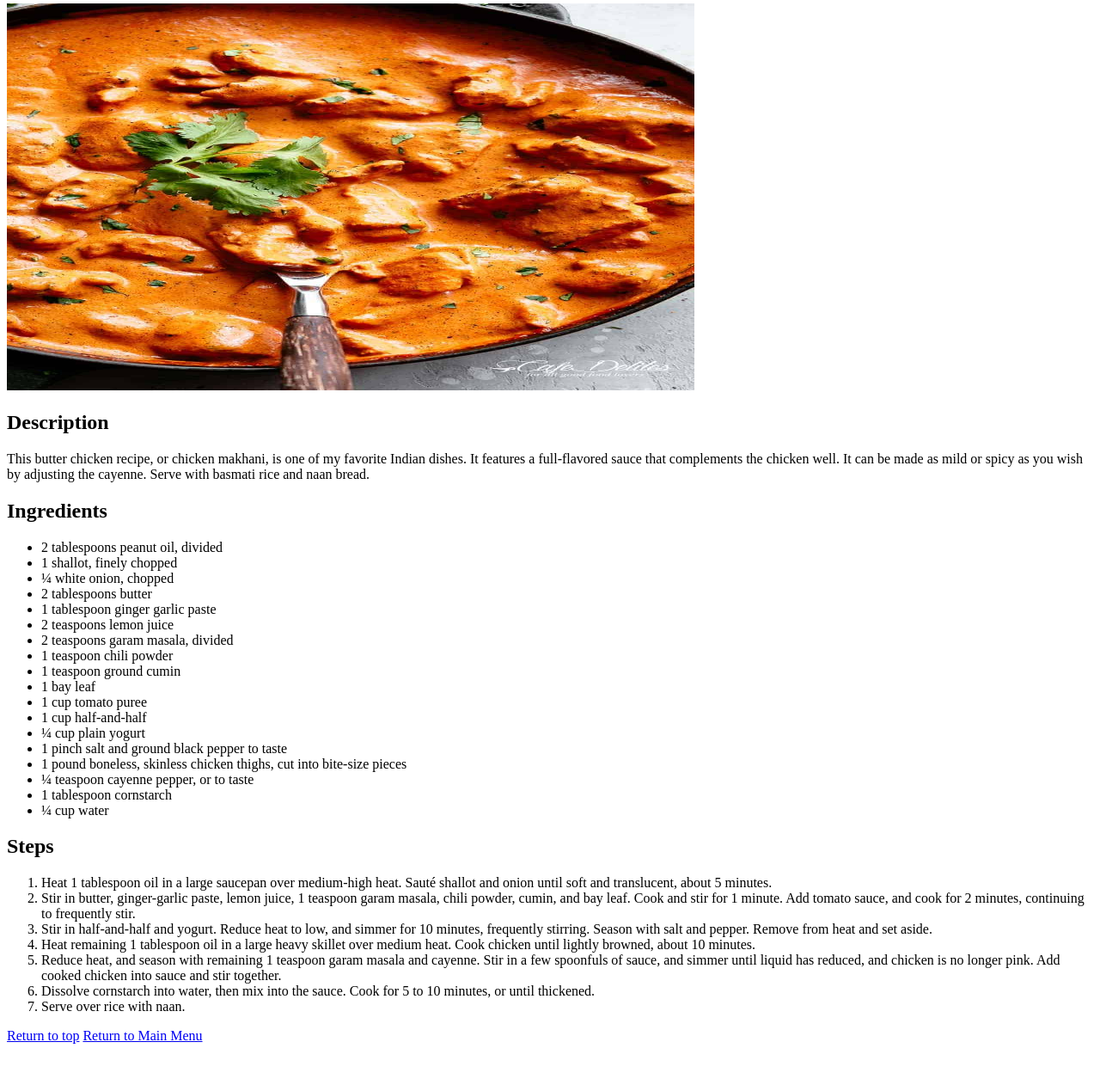
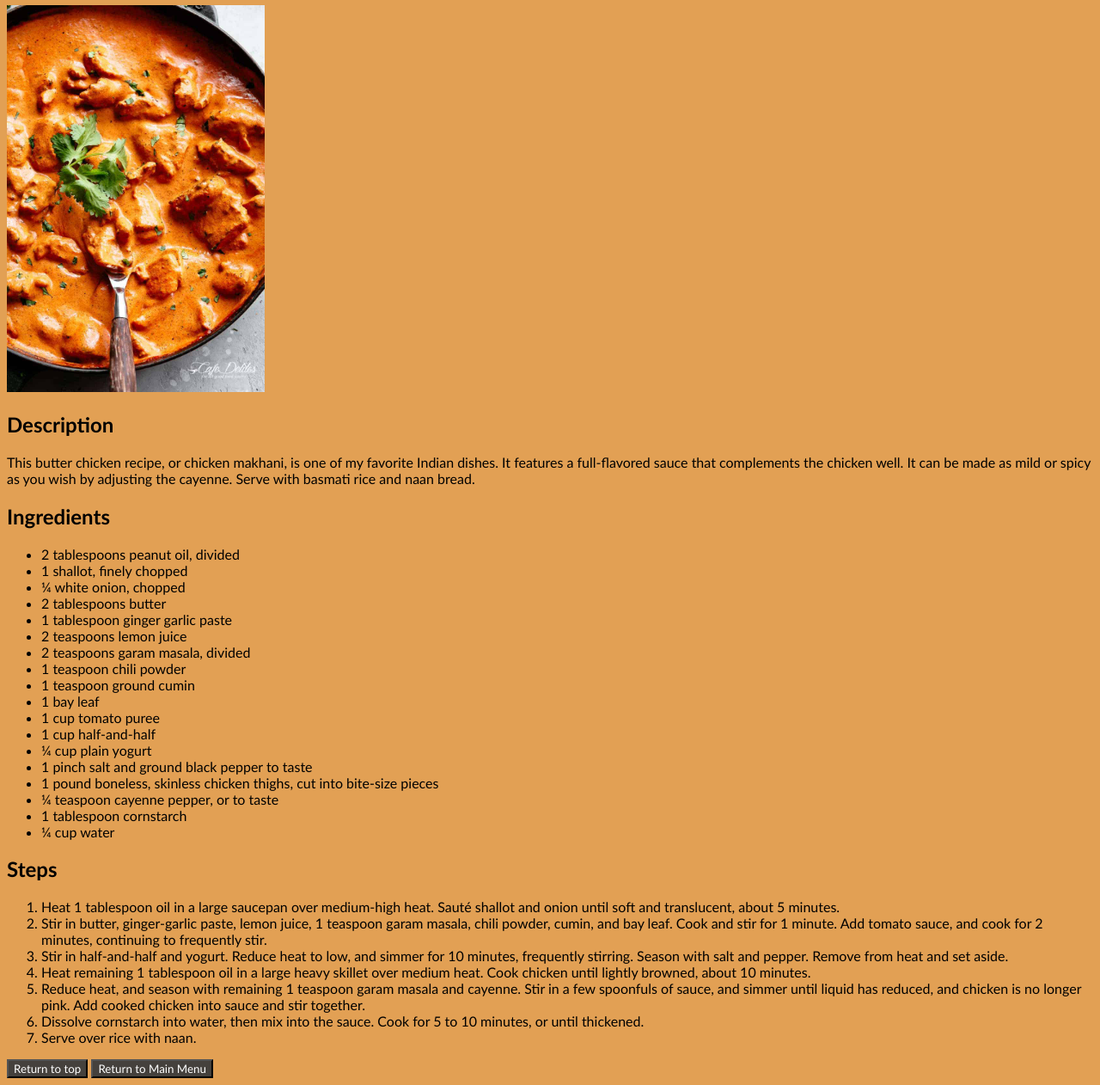
Before and after one commit to Roodini/odin-recipes, a plain HTML site: page recipes/butter-chicken.html in a window 1280 px wide. Shown: the part 76-1338 px from the top of the page at 86% size. Before the commit the page ends 1298 px from the top, so only its background shows below. Drawn offline with Linux system fonts and the light colour scheme.

Commit message:
Edited recipe pages with CSS
Changed background color, font, image size, and made buttons for the bottom 2 links

```diff
--- a/recipes/butter-chicken.html
+++ b/recipes/butter-chicken.html
@@ -3,11 +3,12 @@
 <head>
     <meta charset="UTF-8">
     <meta name="viewport" content="width=device-width, initial-scale=1.0">
+    <link rel="stylesheet" href="../styles.css">
     <title>Butter Chicken Recipe</title>
 </head>
 <body>
     <h1 id="header">Butter Chicken</h1>
-    <img src="images/Butter-Chicken-IMAGE-64.jpg" alt="Image of butter chicken" style="width:800px; height:450px;">
+    <img id="images" src="images/Butter-Chicken-IMAGE-64.jpg" alt="Image of butter chicken">
     <h2>Description</h2>
     <p>This butter chicken recipe, or chicken makhani, is one of my favorite Indian dishes. It features a full-flavored sauce that complements the chicken well. It can be made as mild or spicy as you wish by adjusting the cayenne. Serve with basmati rice and naan bread.</p>
     <h2>Ingredients</h2>
@@ -41,7 +42,7 @@
         <li>Dissolve cornstarch into water, then mix into the sauce. Cook for 5 to 10 minutes, or until thickened.</li>
         <li>Serve over rice with naan.</li>
     </ol>
-    <a href="#header">Return to top</a>
-    <a href="../index.html">Return to Main Menu</a>
+    <a href="#header"><button>Return to top</button></a>
+    <a href="../index.html"><button>Return to Main Menu</button></a>
 </body>
 </html>
```
Also changed, not shown: recipes/causa.html (+4 -3 lines), recipes/lasagna.html (+4 -3 lines).
